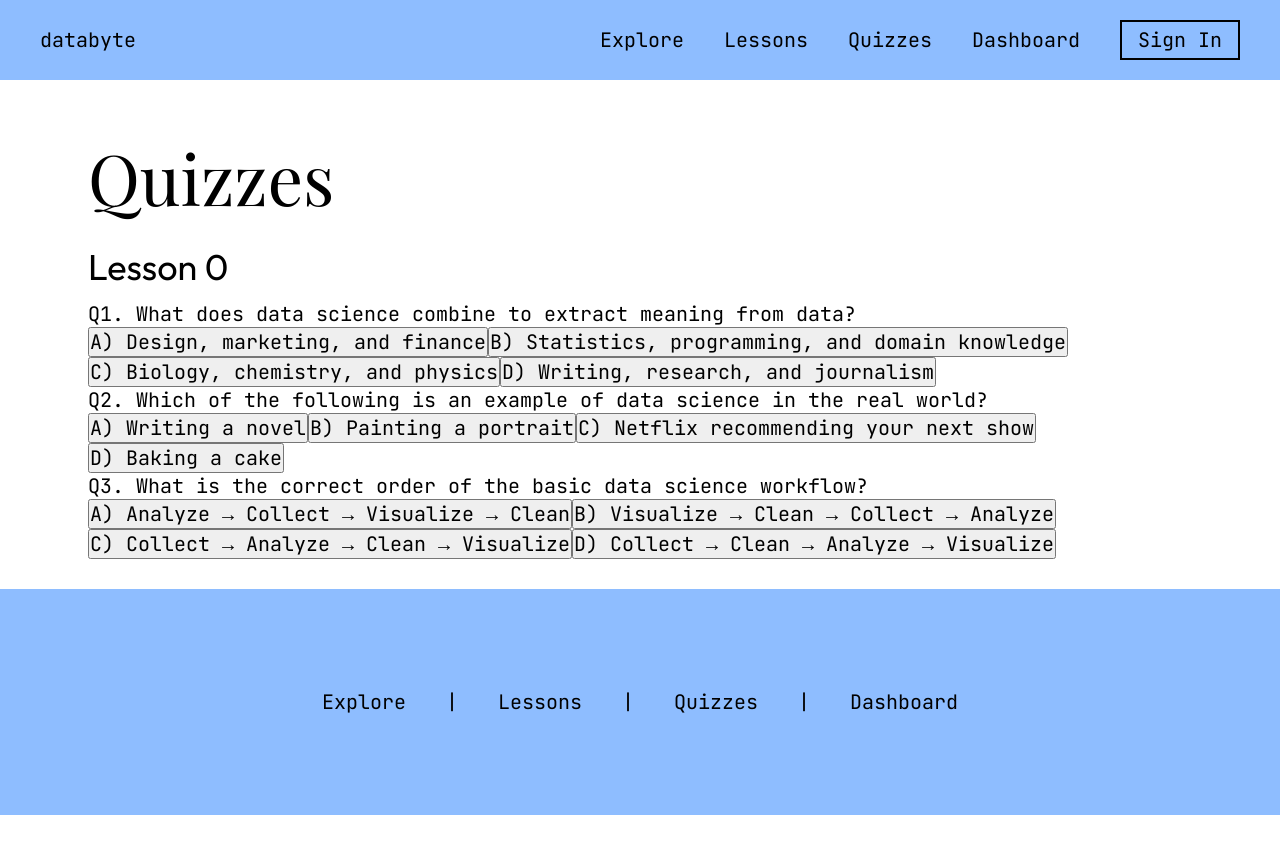
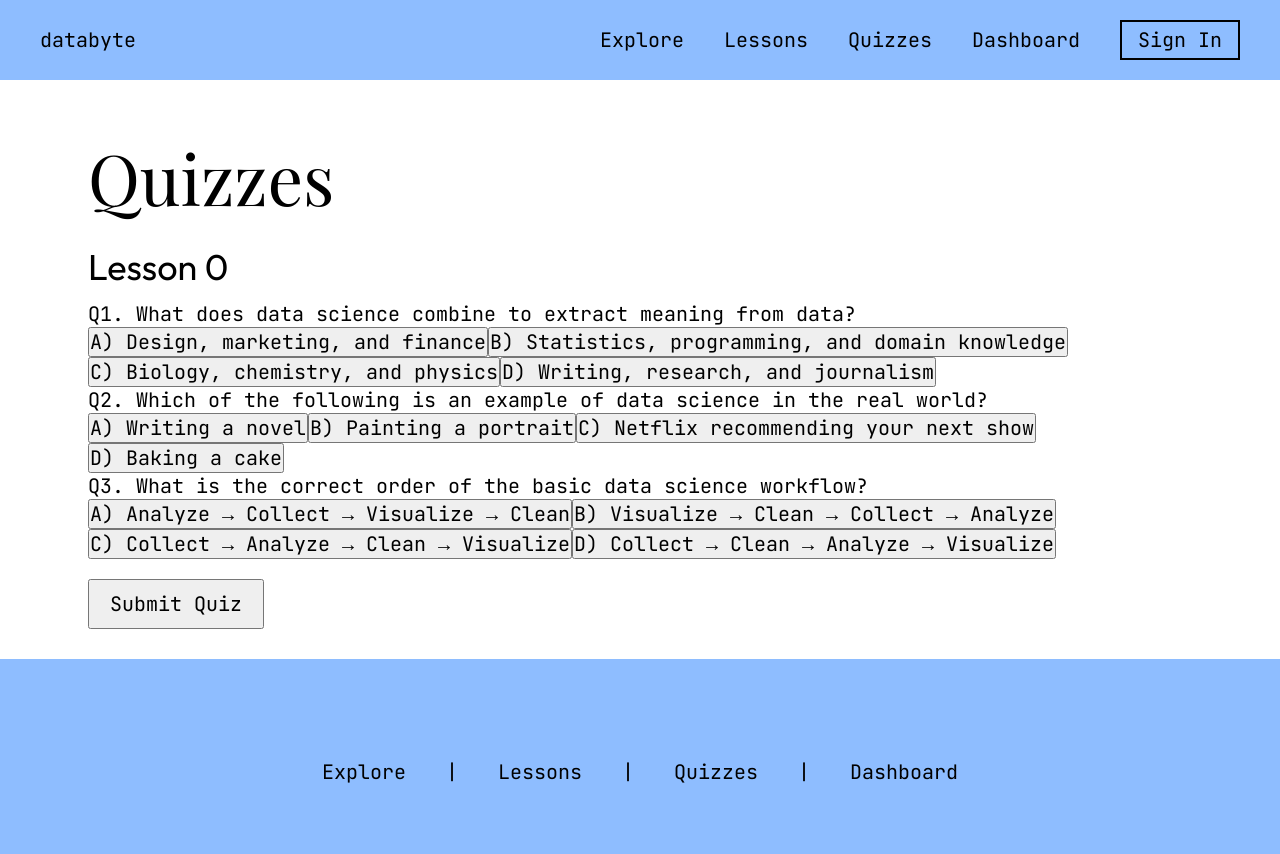
Before and after one commit to Sopy9/databyte, a React (Create React App) app in the folder frontend/: page /quizzes/0 in a window 1280 px wide. Shown: the top 854 px of the page. Before the commit the page ends 815 px from the top, so only its background shows below. Built offline with nearby package versions, Linux system fonts and the light colour scheme; no server answers.

Commit message:
add quiz submit and save progress to backend

```diff
--- a/frontend/src/pages/Quizzes.js
+++ b/frontend/src/pages/Quizzes.js
@@ -1,7 +1,10 @@
 import { useState } from 'react';
+import { supabase } from '../supabaseClient';
 
 function Quizzes() {
   const [selected, setSelected] = useState({});
+  const [submitted, setSubmitted] = useState(false);
+
   const questions = [
     {
       id: 1,
@@ -36,17 +39,36 @@ function Quizzes() {
   ];
 
   function handleSelect(questionId, answer) {
+    if (submitted) return;
     setSelected({ ...selected, [questionId]: answer });
   }
 
   function getColor(questionId, answer) {
-    if (!selected[questionId]) return ''; // if user didn't click anything for this question, no color
-    if (selected[questionId].label === answer.label) {
-      return answer.correct ? 'green' : 'red'; // if correct answer, green else red
+    if (!submitted) {
+      if (selected[questionId]?.label === answer.label) return '#ccc';
+      return '';
+    }
+    if (selected[questionId]?.label === answer.label) {
+      return answer.correct ? 'green' : 'red';
     }
     return '';
   }
 
+  async function handleSubmit() {
+    const score = questions.filter(q => selected[q.id]?.correct).length;
+    const { data } = await supabase.auth.getSession();
+    const userId = data?.session?.user?.id;
+
+    if (userId) {
+      await fetch('http://localhost:4000/api/progress', {
+        method: 'POST',
+        headers: { 'Content-Type': 'application/json' },
+        body: JSON.stringify({ user_id: userId, lesson_id: 1, score })
+      });
+    }
+
+    setSubmitted(true);
+  }
 
   return (
     <div className="container">
@@ -71,7 +93,20 @@ function Quizzes() {
           </div>
         ))}
       </div>
+
+      {!submitted && (
+        <button onClick={handleSubmit} style={{ marginTop: '20px', padding: '10px 20px' }}>
+          Submit Quiz
+        </button>
+      )}
+
+      {submitted && (
+        <p style={{ marginTop: '20px', color: 'green' }}>
+          Quiz submitted! Score: {questions.filter(q => selected[q.id]?.correct).length}/{questions.length}
+        </p>
+      )}
     </div>
-  )
+  );
 }
-export default Quizzes
+
+export default Quizzes;
```
Lines whose indentation alone changed are shown as unchanged.
